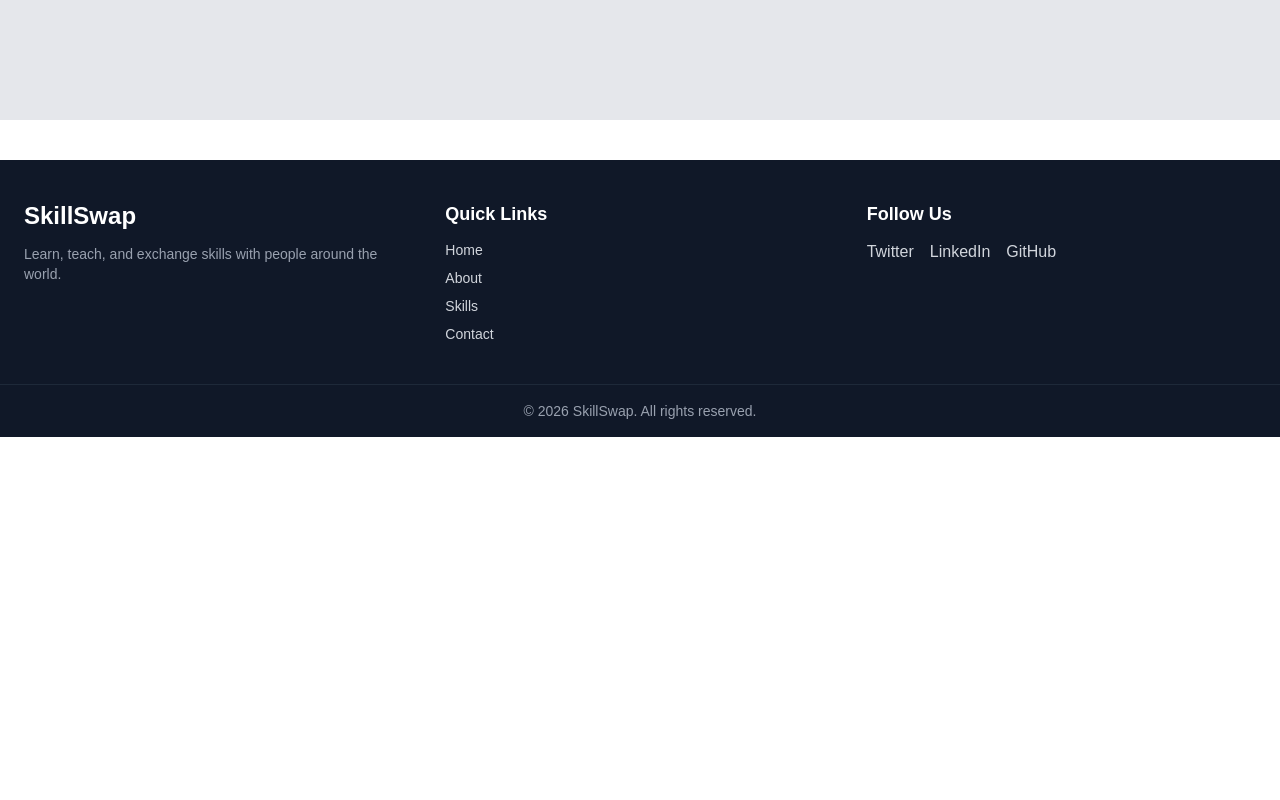
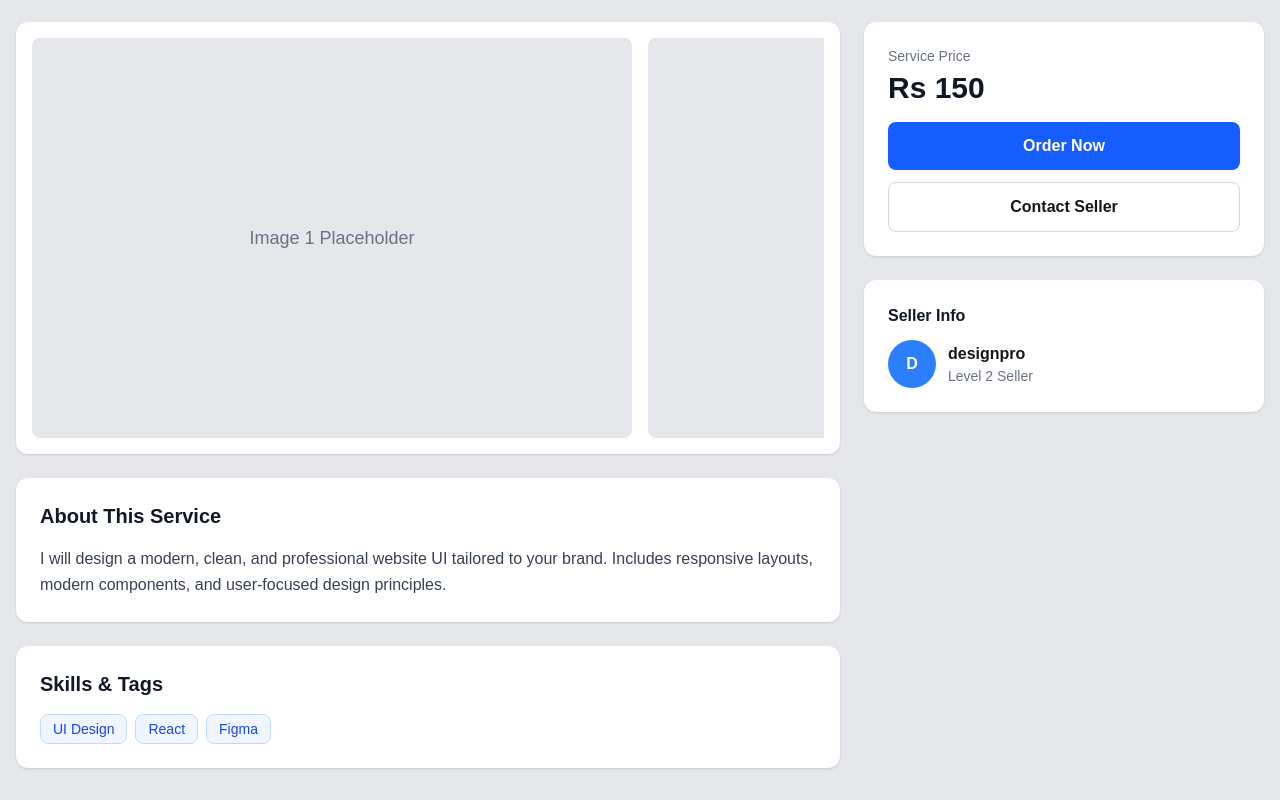
Before and after one commit to PratikPant01/SkillSwap, a Next.js app in the folder skillswap-frontend/: page /post/1 in a window 1280 px wide. Shown: the part 680-1480 px from the top of the page. Before the commit the page ends 1117 px from the top, so only its background shows below. Built offline with nearby package versions, Linux system fonts and the light colour scheme.

Commit message:
Finished the UI of single post view

```diff
--- a/skillswap-frontend/app/post/[id]/page.tsx
+++ b/skillswap-frontend/app/post/[id]/page.tsx
@@ -74,10 +74,106 @@ export default function PostPage() {
 
                 </div>
             </div>
-            {/* Main Image Section */}
-            <div className="max-w-7xl mx-auto px-4 py-8">
+            {/* MAIN CONTENT */}
+        <div className="max-w-7xl mx-auto px-4 py-8 grid grid-cols-1 lg:grid-cols-3 gap-6">
+
+            {/* LEFT CONTENT */}
+            <div className="lg:col-span-2 space-y-6">
+
+                {/* IMAGE PREVIEW */}
+                <div className="bg-white rounded-xl shadow-sm p-4">
+
+                {/* HORIZONTAL SCROLL PLACEHOLDER */}
+                <div className="overflow-x-auto">
+                    <div className="flex gap-4">
+
+                    {/* Placeholder Images */}
+                    {Array.from({ length: 4 }).map((_, index) => (
+                        <div
+                        key={index}
+                        className="h-[400px] w-[600px] flex-shrink-0 bg-gray-200 rounded-lg flex items-center justify-center text-gray-500 font-medium text-lg"
+                        >
+                        Image {index + 1} Placeholder
+                        </div>
+                    ))}
+
+                    </div>
+                </div>
+
+                </div>
+
+
+                {/* DESCRIPTION */}
+                <div className="bg-white rounded-xl shadow-sm p-6">
+                    <h2 className="text-xl font-bold text-gray-900 mb-4">
+                        About This Service
+                    </h2>
+
+                    <p className="text-gray-700 leading-relaxed">
+                        I will design a modern, clean, and professional website UI tailored to your brand.
+                        Includes responsive layouts, modern components, and user-focused design principles.
+                    </p>
+                </div>
+
+                {/* TAGS */}
+                <div className="bg-white rounded-xl shadow-sm p-6">
+                    <h2 className="text-xl font-bold text-gray-900 mb-4">
+                        Skills & Tags
+                    </h2>
+
+                    <div className="flex flex-wrap gap-2">
+                        {["UI Design","React","Figma"].map(tag => (
+                            <span
+                                key={tag}
+                                className="px-3 py-1 bg-blue-50 text-blue-700 rounded-lg text-sm border border-blue-200"
+                            >
+                                {tag}
+                            </span>
+                        ))}
+                    </div>
+                </div>
 
             </div>
+
+            {/* RIGHT SIDEBAR */}
+            <div className="space-y-6">
+
+                {/* ORDER CARD */}
+                <div className="bg-white rounded-xl shadow-sm p-6">
+                    <p className="text-gray-500 text-sm mb-1">Service Price</p>
+                    <p className="text-3xl font-bold text-gray-900 mb-4">
+                        Rs {singleService.price}
+                    </p>
+
+                    <button className="w-full bg-blue-600 text-white font-semibold py-3 rounded-lg hover:bg-blue-700 transition">
+                        Order Now
+                    </button>
+
+                    <button className="w-full mt-3 border border-gray-300 font-semibold py-3 rounded-lg hover:bg-gray-50 transition">
+                        Contact Seller
+                    </button>
+                </div>
+
+                {/* SELLER INFO */}
+                <div className="bg-white rounded-xl shadow-sm p-6">
+                    <h3 className="font-bold text-gray-900 mb-3">Seller Info</h3>
+
+                    <div className="flex items-center gap-3">
+                        <div className="w-12 h-12 bg-blue-500 rounded-full flex items-center justify-center text-white font-bold">
+                            {singleService.seller.charAt(0).toUpperCase()}
+                        </div>
+
+                        <div>
+                            <p className="font-semibold">{singleService.seller}</p>
+                            <p className="text-sm text-gray-500">Level 2 Seller</p>
+                        </div>
+                    </div>
+                </div>
+
+            </div>
+
+        </div>
+
         </div>
   );
 }
```
